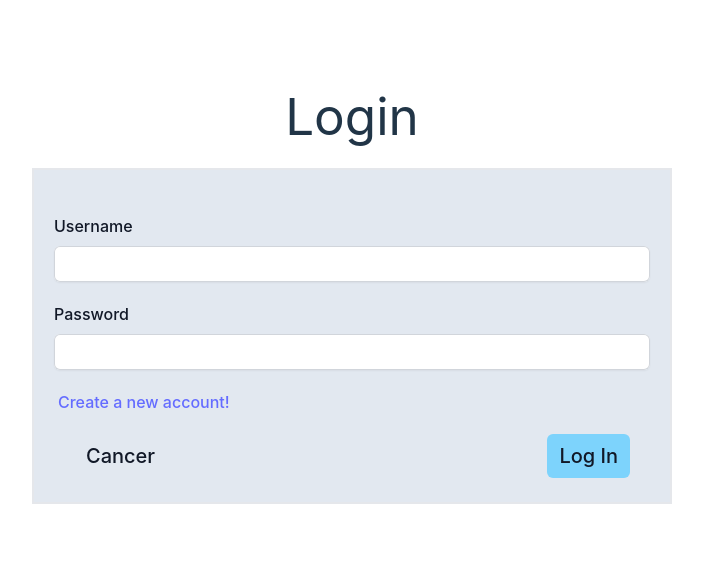
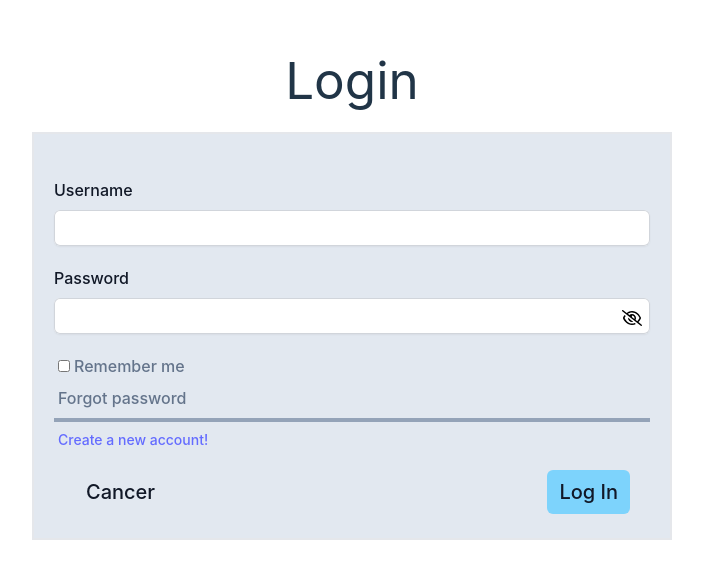
Before and after one commit to dinh-ngoc-16/THAO-FE, a React (Vite) app: page /login in a window 1280 px wide. Shown: the part 104-682 px from the top of the page, without its empty margins (288-991 px from the left). Built offline with nearby package versions, Linux system fonts and the light colour scheme.

Commit message:
fix: UI log in

```diff
--- a/src/pages/Login.jsx
+++ b/src/pages/Login.jsx
@@ -2,10 +2,13 @@ import { Link, useNavigate } from "react-router-dom";
 import Input from "../components/Input";
 import { useState } from "react";
 import API from "../api";
+import { FontAwesomeIcon } from "@fortawesome/react-fontawesome";
+import { faEye, faEyeSlash } from "@fortawesome/free-regular-svg-icons";
 
 const Login = () => {
   const navigate = useNavigate();
   const [form, setForm] = useState({});
+  const [show, setShow] = useState(false);
 
   const handleOnChangeValue = (e, propertyName) => {
     setForm((prev) => ({ ...prev, [propertyName]: e.target.value }));
@@ -27,23 +30,48 @@ const Login = () => {
   return (
     <div className=" w-screen h-full flex flex-col justify-center items-center">
       <h1 className="mb-6">Login</h1>
-      <div className="input-group px-5 py-6 2xl:w-1/5 md:w-1/2 sm:w-full   border-2 bg-slate-200">
+      <div className="input-group px-5 py-6 2xl:w-1/5 md:w-1/2 sm:w-full border-2 bg-slate-200">
         <Input
           title="Username"
           onChange={(e) => handleOnChangeValue(e, "username")}
           maxLength={20}
         />
-        <Input
-          title="Password"
-          onChange={(e) => handleOnChangeValue(e, "pass")}
-          type="password"
-          maxLength={15}
-        />
+        <div className="relative">
+          <Input
+            title="Password"
+            onChange={(e) => handleOnChangeValue(e, "pass")}
+            type={show ? "text" : "password"}
+            maxLength={15}
+          />
+          <div
+            className="absolute top-10 right-2 cursor-pointer"
+            onClick={() => setShow(!show)}
+          >
+            {show ? (
+              <FontAwesomeIcon icon={faEye} color="black" />
+            ) : (
+              <FontAwesomeIcon icon={faEyeSlash} color="black" />
+            )}
+          </div>
+        </div>
+
+        <div className="flex items-center ml-1 mb-2">
+          <input type="checkbox" className="rounded-md size-3 bg-white" />
+          <Link to="/">
+            <div className="ml-1 text-slate-500">Remember me</div>
+          </Link>
+        </div>
+
         <Link to="/signup">
-          <a className="ml-1" href="#">
-            Create a new account!
-          </a>
+          <div className="ml-1 mb-2 text-slate-500">Forgot password</div>
         </Link>
+
+        <div className="border-2 border-slate-400"></div>
+
+        <Link to="/signup">
+          <div className="ml-1 mb-2 mt-2 text-sm">Create a new account!</div>
+        </Link>
+
         <div className="button-group mt-5 flex justify-between items-center mx-5">
           <Link to="/">
             <div className="text-gray-900 text-xl cursor-pointer hover:bg-gray-700 hover:text-white rounded-md px-3 py-2 font-medium">
```
